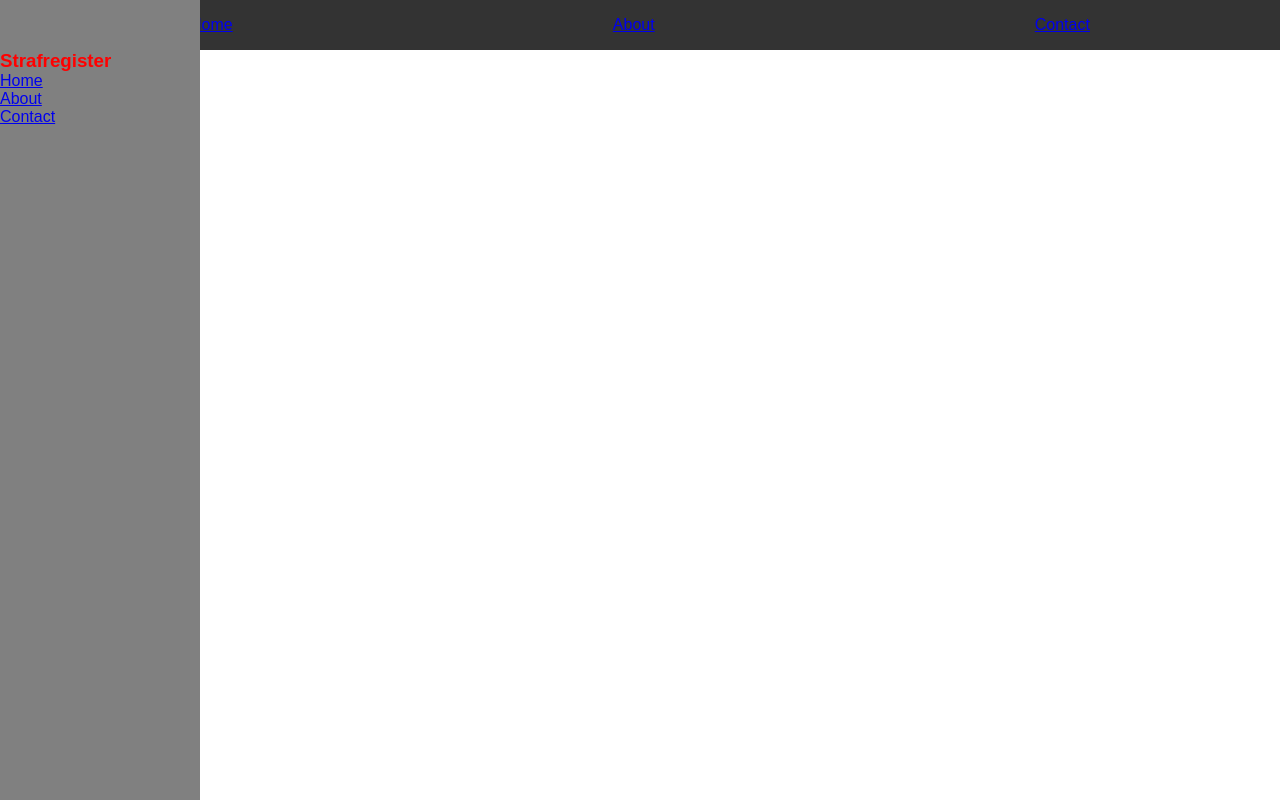
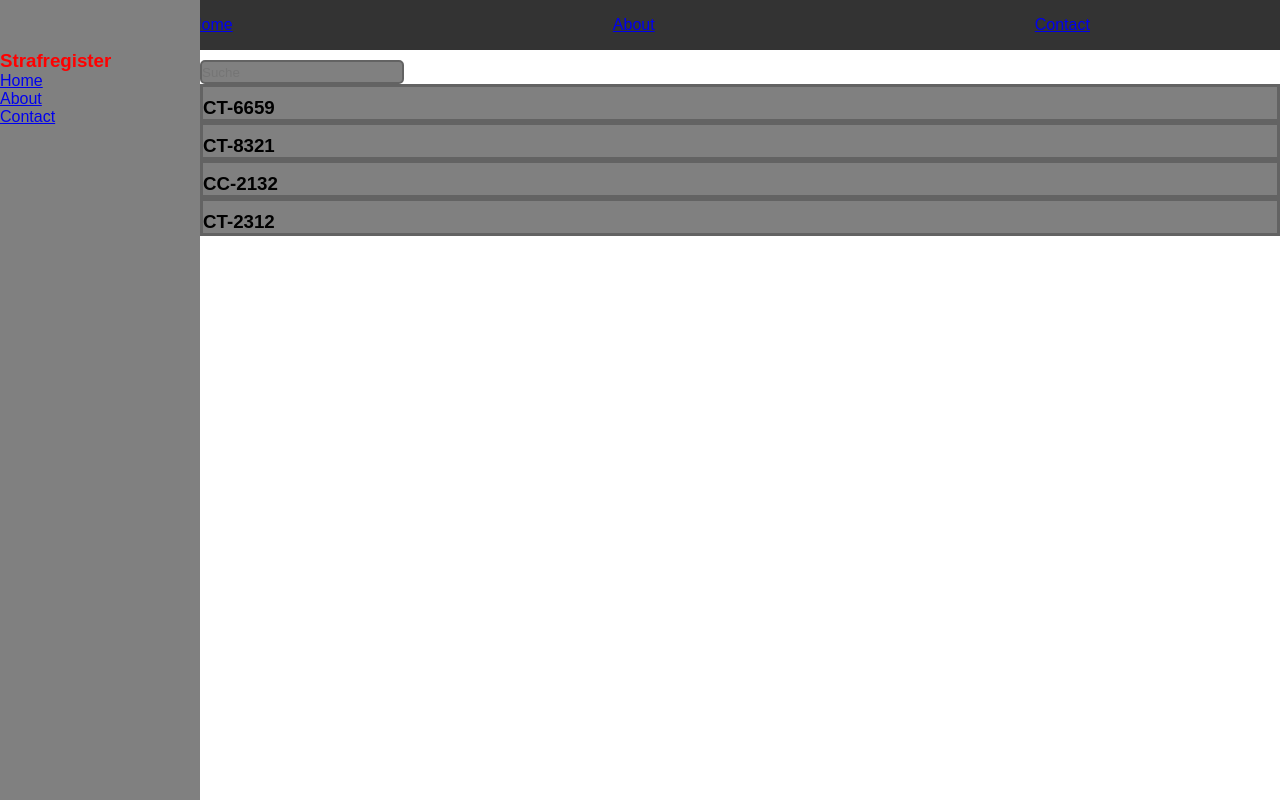
Before and after one commit to Jyods/JSStrafregister, a Vue app in the folder JSStrafregister/: page / in a window 1280 px wide. Built offline with nearby package versions, Linux system fonts and the light colour scheme.

Commit message:
Added Entry and Case table

```diff
--- /dev/null
+++ b/JSStrafregister/src/components/Case.vue
@@ -0,0 +1,70 @@
+<script setup>
+import { onMounted, ref } from 'vue'
+import { useRouter } from 'vue-router'
+
+const router = useRouter()
+
+const props = defineProps({
+    case: {
+        type: Object,
+        required: true
+    }
+})
+
+const extended = ref(false)
+
+onMounted(() => {
+    console.log(props.case)
+})
+
+function call() {
+    console.log(props.case)
+    extended.value = !extended.value
+}
+
+function redirect() {
+    console.log("Ben")
+    router.push({ name: 'Case', query: { CaseID: props.case.id }})
+}
+</script>
+
+<template>
+    <div class="casewrapper">
+        <div class="case" @click="call">
+            <div class="info">
+                <p>{{props.case.name}}</p>
+                <p>Datum des Eintrags: {{  props.case.date }}</p>
+            </div>
+        </div>
+        <div class="extendet" v-if="extended">
+                <p>{{props.case.description}}</p>
+                <p>Haftzeit: {{ props.case.haftzeit }}</p>
+                <p>Paragrafen: {{  props.case.artikel }}</p>
+                <button :to="{ name: 'Case', query: { CaseID: props.case.id }}" @click="redirect">Redirect</button>
+            </div>
+    </div>
+</template>
+
+<style scoped>
+.case {
+    height: fit-content;
+    background-color: grey;
+    border-color: rgb(99, 99, 99);
+    border-style: solid;
+}
+.case:hover {
+    background-color: aqua;
+    cursor: pointer;
+}
+
+.info {
+    display: grid;
+    grid-template-columns: 1fr 1fr;
+}
+
+.extendet {
+    height: max-content;
+    border-color: rgb(109, 109, 109);
+    border-style: solid;
+}
+</style>
--- /dev/null
+++ b/JSStrafregister/src/components/Entry.vue
@@ -0,0 +1,54 @@
+<script setup>
+import { onMounted, ref } from 'vue'
+import Case from './Case.vue'
+
+const props = defineProps({
+    entry: {
+        type: Object,
+        required: true
+    }
+})
+
+const extended = ref(false)
+
+onMounted(() => {
+    console.log(props.entry)
+})
+
+function extend() {
+    extended.value = !extended.value
+}
+</script>
+
+<template>
+    <div class="wrapper">
+        <div class="entry" @click="extend">
+            <h3>{{props.entry.CloneID}}</h3>
+            <div class="extendet" v-if="extended">
+                <p>Alter: {{props.entry.age}}</p>
+            </div>
+        </div>
+        <Case v-if="extended" v-for="Case in props.entry.cases" :case="Case" :key="Case.id"/>
+    </div>
+</template>
+
+<style scoped>
+.wrapper {
+    background-color: grey;
+    border-color: rgb(99, 99, 99);
+    border-style: solid;
+    margin-left: 200px;
+}
+.entry {
+    height: fit-content;
+}
+
+.entry:hover {
+    cursor: pointer;
+}
+
+.extendet {
+    height: fit-content;
+    border-color: aqua;
+}
+</style>
--- a/JSStrafregister/src/router/index.js
+++ b/JSStrafregister/src/router/index.js
@@ -1,5 +1,6 @@
 import { createRouter, createWebHistory } from 'vue-router'
 import HomeView from '../views/HomeView.vue'
+import CaseView from '../views/CaseView.vue'
 
 const router = createRouter({
   history: createWebHistory(import.meta.env.BASE_URL),
@@ -16,7 +17,13 @@ const router = createRouter({
       // this generates a separate chunk (About.[hash].js) for this route
       // which is lazy-loaded when the route is visited.
       component: () => import('../views/AboutView.vue')
-    }
+    },
+    {
+      path: '/case',
+      name: 'Case',
+      component: CaseView,
+      props: (route) => ({ CaseID: route.query.CaseID }),
+    },
   ]
 })
 
--- /dev/null
+++ b/JSStrafregister/src/views/CaseView.vue
@@ -0,0 +1,7 @@
+<script setup>
+</script>
+<template>
+    <h1>HAHAHAHHAHAHAHA</h1>
+</template>
+<style scoped>
+</style>
--- a/JSStrafregister/src/views/HomeView.vue
+++ b/JSStrafregister/src/views/HomeView.vue
@@ -1,11 +1,77 @@
 <script setup>
   import navbar from '../components/navbar.vue'
   import sidebar from '../components/sidebar.vue'
+  import Entry from '../components/Entry.vue'
+  import { onMounted, ref, computed } from 'vue'
+
+  const entries = ref([
+    {id: 1, CloneID: 'CT-6659', age: 20, cases:[
+    {
+      id: 1, name: 'Mord', date: '01.01.2021', description: 'Mord an einer Person', haftzeit: '10 Jahre', artikel: '§ 123'
+    },
+    {
+      id: 2, name: 'Diebstahl', date: '01.01.2021', description: 'Diebstahl von einem Auto', haftzeit: '10 Jahre', artikel: '§ 123'
+    },
+    {
+      id: 3, name: 'Beleidigung', date: '01.01.2021', description: 'Beleidigung einer Person', haftzeit: '10 Jahre', artikel: '§ 123'
+    }
+  ]},
+    {id: 2, CloneID: 'CT-8321', age: 19, cases:[
+    {
+      id: 4, name: 'Raub', date: '01.01.2021', description: 'Mord an einer Person', haftzeit: '10 Jahre', artikel: '§ 123'
+    },
+    {
+      id: 5, name: 'Körperverletzung', date: '01.01.2021', description: 'Diebstahl von einem Auto', haftzeit: '10 Jahre', artikel: '§ 123'
+    },
+  ]},
+    {id: 3, CloneID: 'CC-2132', age: 21, cases:[
+    {
+      id: 6, name: 'Hetzrede', date: '01.01.2021', description: 'Mord an einer Person', haftzeit: '10 Jahre', artikel: '§ 123'
+    },
+    {
+      id: 7, name: 'Diebstahl', date: '01.01.2021', description: 'Diebstahl von einem Auto', haftzeit: '10 Jahre', artikel: '§ 123'
+    },
+    {
+      id: 8, name: 'Beleidigung', date: '01.01.2021', description: 'Beleidigung einer Person', haftzeit: '10 Jahre', artikel: '§ 123'
+    }
+  ]},
+  {
+    id: 4, CloneID: 'CT-2312', age: 20, cases:[
+    {
+      id: 9, name: 'Mord', date: '01.01.2021', description: 'Mord an einer Person', haftzeit: '10 Jahre', artikel: '§ 123'
+    },
+    {
+      id: 10, name: 'Diebstahl', date: '01.01.2021', description: 'Diebstahl von einem Auto', haftzeit: '10 Jahre', artikel: '§ 123'
+    },
+    {
+      id: 11, name: 'Beleidigung', date: '01.01.2021', description: 'Beleidigung einer Person', haftzeit: '10 Jahre', artikel: '§ 123'
+    },
+  ]},
+  ])
+
+  const search = ref('')
+
+  const filteredEntries = computed(() => {
+  if (!search.value) {
+    return entries.value;
+  }
+  const searchLower = search.value.toLowerCase();
+  return entries.value.filter((entry) => {
+    return entry.CloneID.toLowerCase().includes(searchLower);
+  });
+});
+
+
+  onMounted(() => {
+    console.log(entries)
+  })
 </script>
 
 <template>
   <navbar class="fg"/>
   <sidebar class="bg"/>
+  <input type="text" placeholder="Suche" class="search" v-model="search"/>
+  <Entry class="entries" v-for="entry in filteredEntries" :entry="entry" :key="entry.id"/>
 </template>
 
 <style scoped>
@@ -15,6 +81,21 @@
 .bg {
   z-index: 100;
 }
-
+.search {
+  margin-left: 200px;
+  margin-top: 10px;
+  width: 200px;
+  height: 20px;
+  border-radius: 5px;
+  border-color: rgb(99, 99, 99);
+  border-style: solid;
+  background-color: grey;
+}
+.entries {
+  height: fit-content;
+  padding-top: 10px;
+  display: flex;
+  flex-direction: column;
+}
 
 </style>
```
